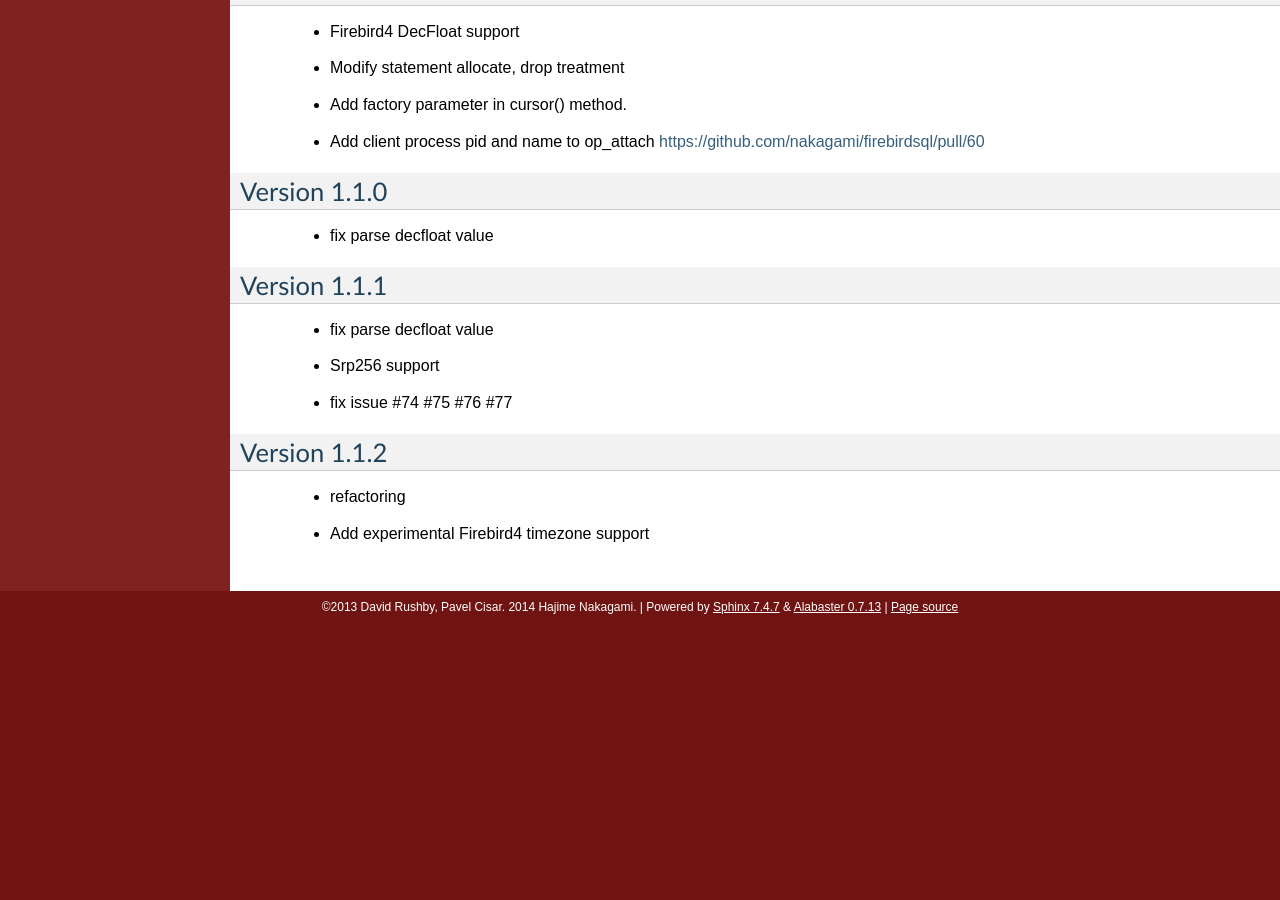
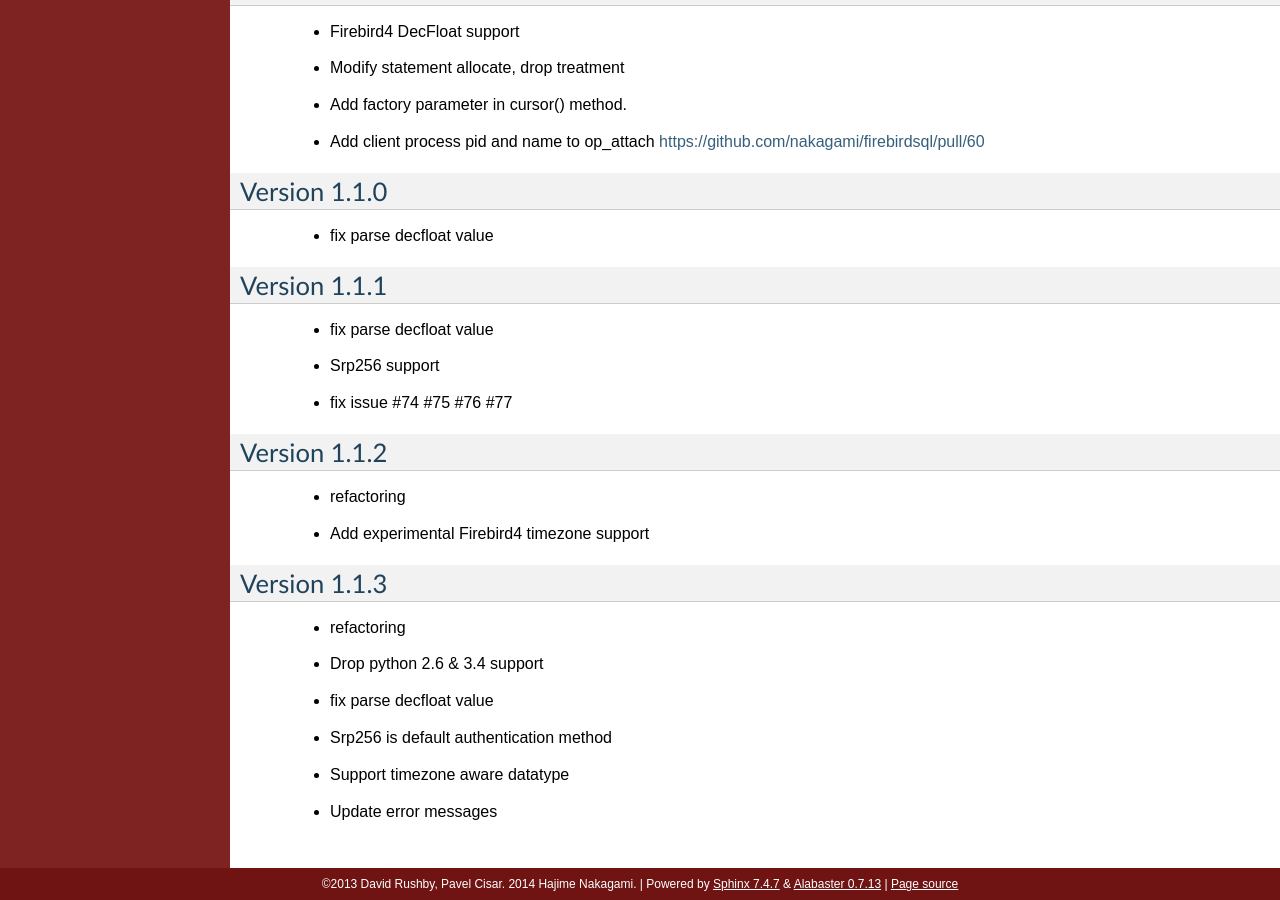
Before and after one commit to nakagami/pyfirebirdsql, a Sphinx documentation site: the page built from sphinx/changelog.rst, in a window 1280 px wide and 900 px high, scrolled down 4236 px. Built offline with Sphinx 7.4.7, drawn with Linux system fonts in a browser that asks for light colours; before the commit the page ends 4859 px from its top, so only the background shows below that.

Commit message:
update changelog

```diff
--- a/sphinx/changelog.rst
+++ b/sphinx/changelog.rst
@@ -213,3 +213,13 @@ Version 1.1.2
 
    - refactoring
    - Add experimental Firebird4 timezone support
+
+Version 1.1.3
+==============
+
+   - refactoring
+   - Drop python 2.6 & 3.4 support
+   - fix parse decfloat value
+   - Srp256 is default authentication method
+   - Support timezone aware datatype
+   - Update error messages
```
